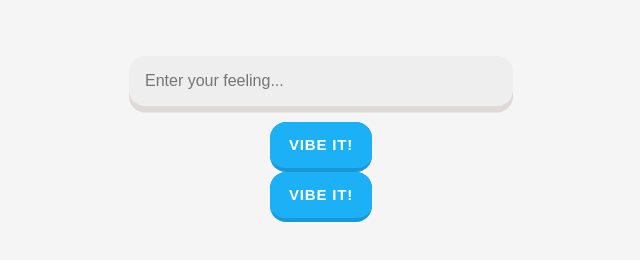
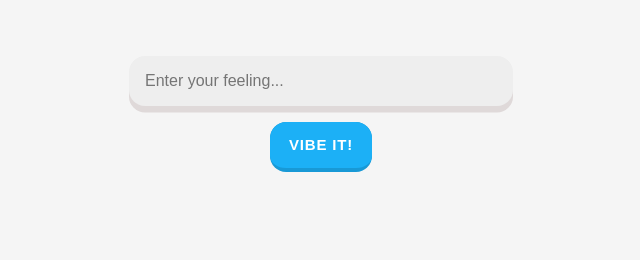
Before and after one commit to kavipriyachandrasekar/frontend, a plain HTML site: page index.html in a window 1280 px wide. Shown: the whole page, without its empty margins (319-959 px from the left). Drawn offline with Linux system fonts and the light colour scheme.

Commit message:
Removes button

```diff
--- a/index.html
+++ b/index.html
@@ -20,11 +20,6 @@
         <button type="button" class="vibeIt">Vibe It!
         </button>
 
-        <!-- add a button and upon pressing it, send request to server -->
-        <button type="button" onclick="" class="vibeIt">Vibe It!
-        </button>
-
-
         <span class="status blink-style">&nbsp;</span>
 
         <div class="songsContainer">
```
